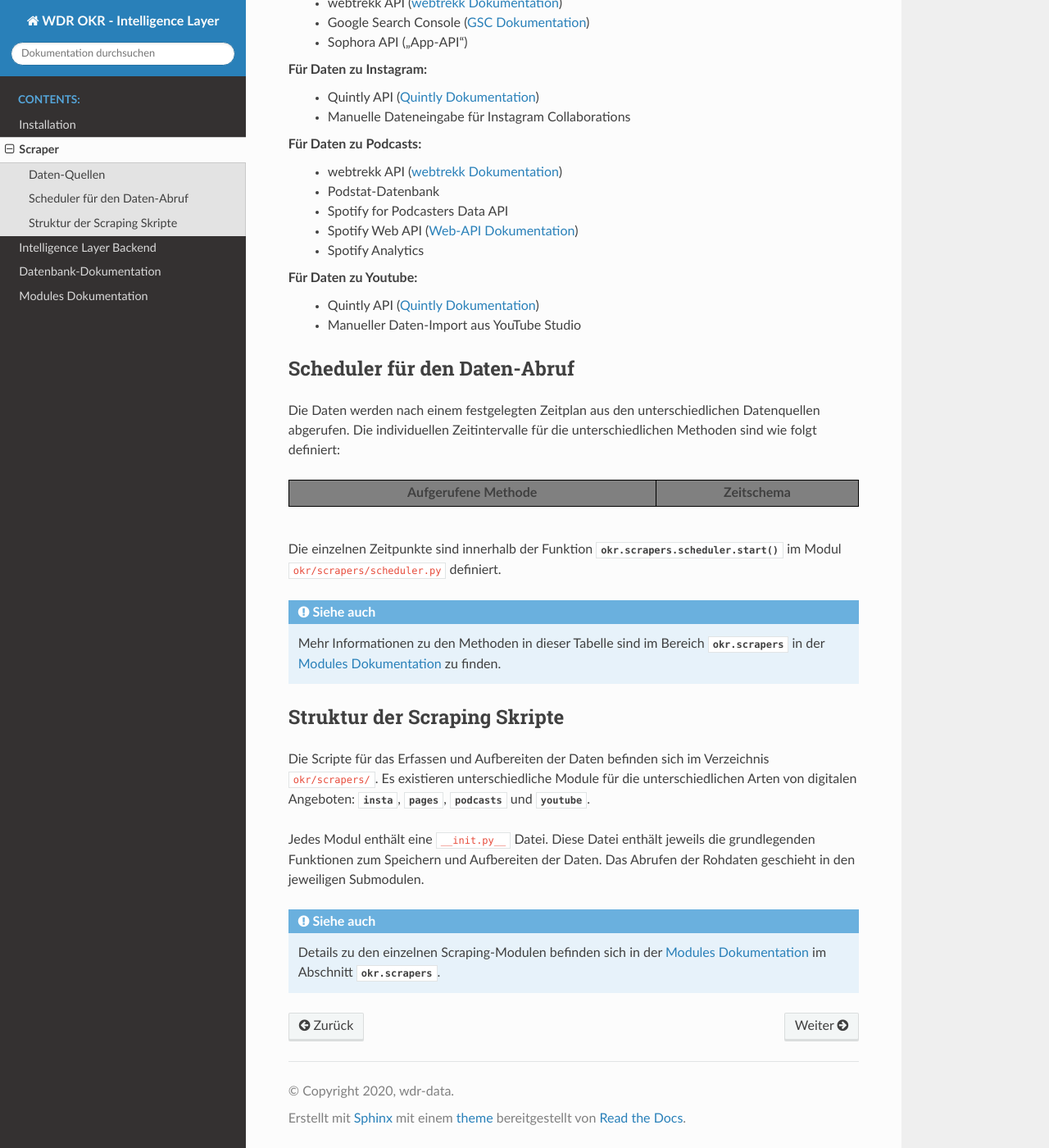
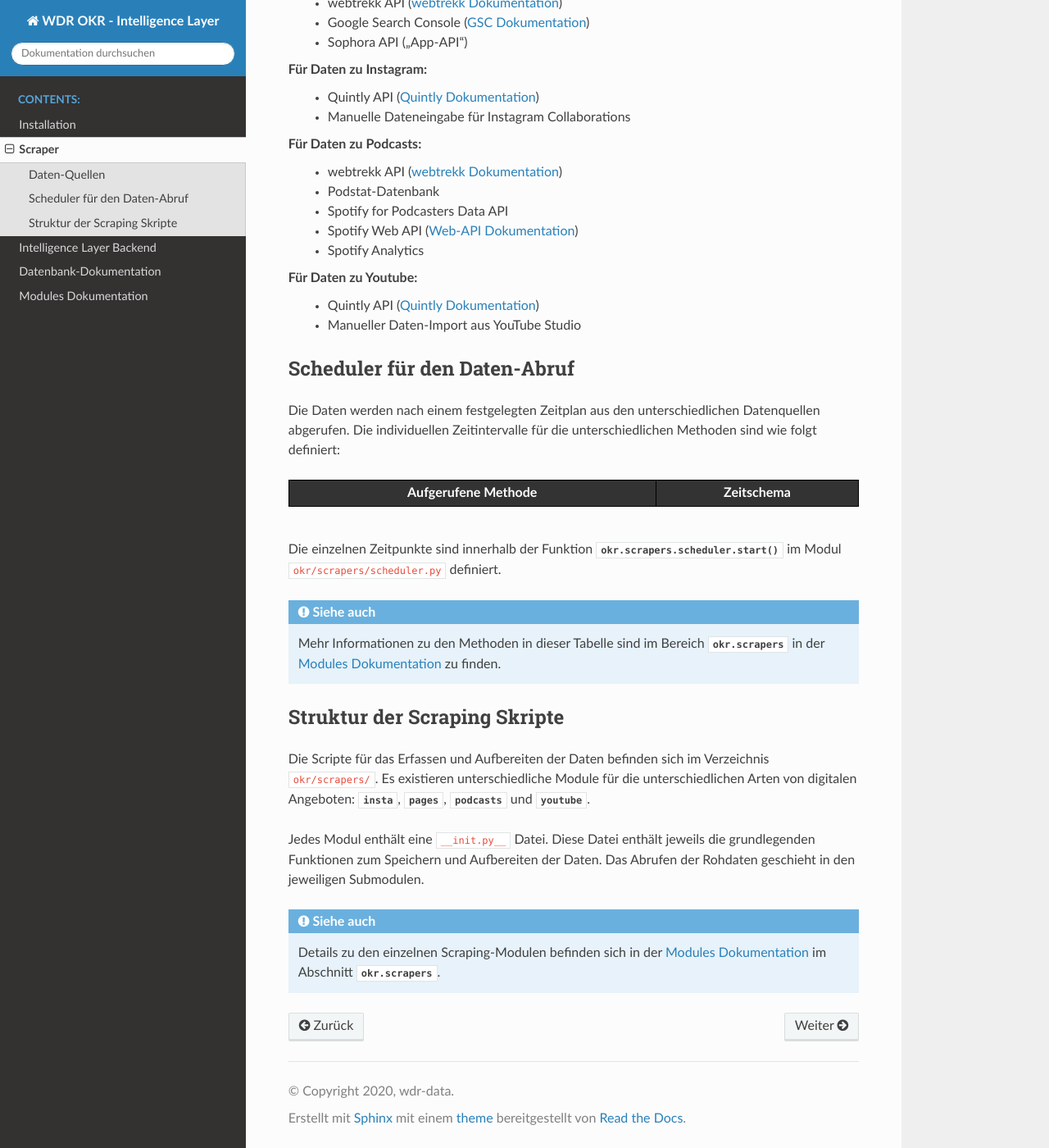
Before and after one commit to wdr-data/wdr-okr, a Sphinx documentation site: the page built from docs/scraper.rst, in a window 1280 px wide and 1400 px high, scrolled down 447 px. Shown: the whole window at 82% size. Built offline with Sphinx 7.4.7 and the Read the Docs theme 2.0.0, drawn with Linux system fonts in a browser that asks for light colours.

Commit message:
💄 Improve styling of table

```diff
--- a/docs/_static/custom.css
+++ b/docs/_static/custom.css
@@ -40,9 +40,16 @@
     width: 50%;
 }
 
+#schedule_table tr td:first-child {
+    font-family: SFMono-Regular,Menlo,Monaco,Consolas,Liberation Mono,Courier New,Courier,monospace;
+    font-weight: 700;
+    font-size: 75%;
+}
+
 #schedule_table th {
     border: 1px solid black;
-    background-color: grey;
+    color: white;
+    background-color: #333;
     padding: 6px;
 }
 
```
